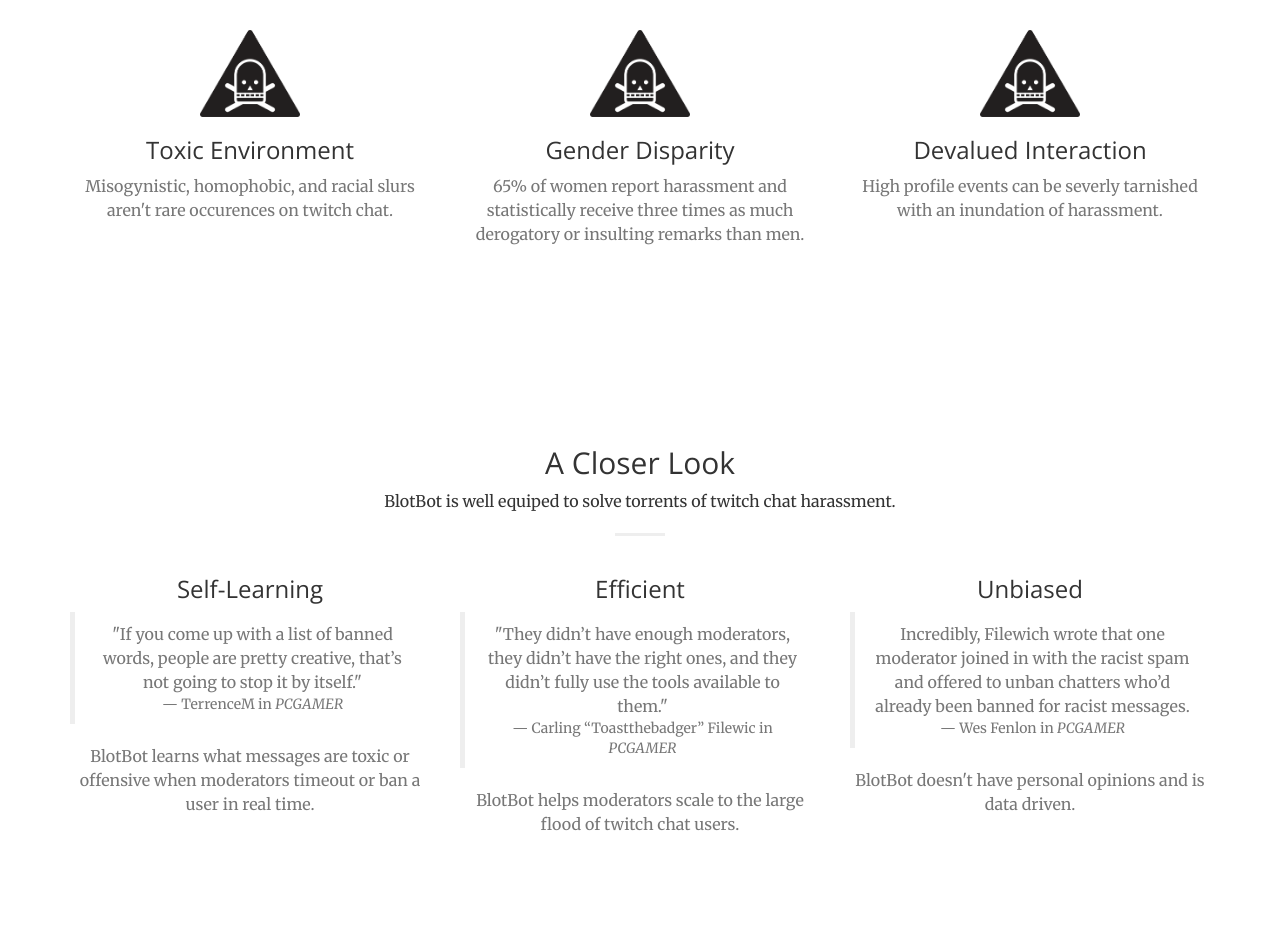
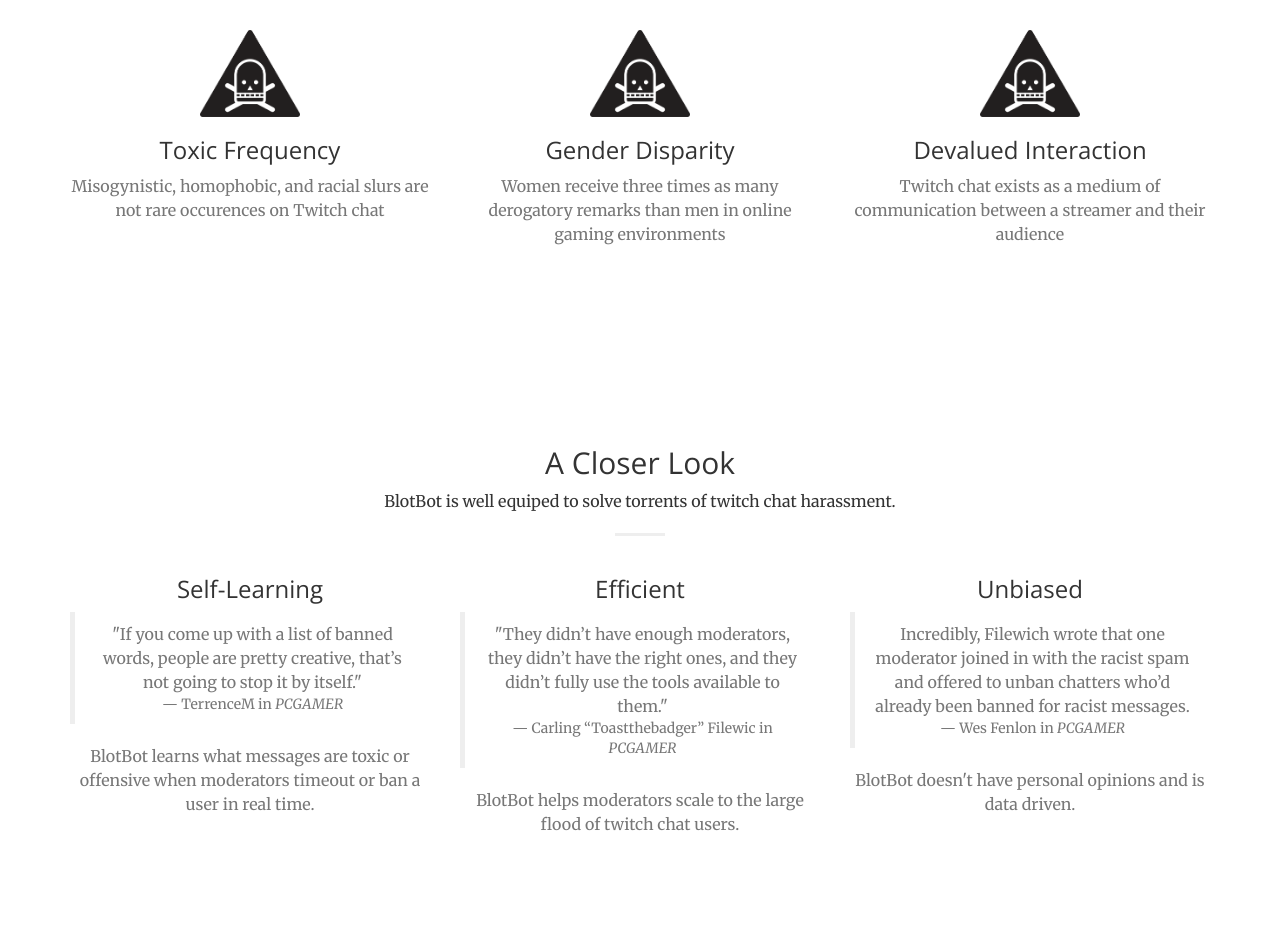
Before and after one commit to BIotBot/BlotBot, a website: page index.html in a window 1280 px wide. Shown: the part 1000-1934 px from the top of the page. Drawn offline with nearby package versions, Linux system fonts and the light colour scheme.

Commit message:
modified some texts

```diff
--- a/index.html
+++ b/index.html
@@ -67,22 +67,22 @@
                 <div class="col-lg-4 col-md-4 text-center">
                     <div class="service-box">
                         <img class="fa fa-4x text-primary sr-icons custom-icon" src="img/toxic.png"/>
-                        <h3>Toxic Environment</h3>
-                        <p class="text-muted">Misogynistic, homophobic, and racial slurs aren't rare occurences on twitch chat.</p>
+                        <h3>Toxic Frequency</h3>
+                        <p class="text-muted">Misogynistic, homophobic, and racial slurs are not rare occurences on Twitch chat</p>
                     </div>
                 </div>
                 <div class="col-lg-4 col-md-4 text-center">
                     <div class="service-box">
                         <img class="fa fa-4x text-primary sr-icons custom-icon" src="img/toxic.png"/>
                         <h3>Gender Disparity</h3>
-                        <p class="text-muted">65% of women report harassment and statistically receive three times as much derogatory or insulting remarks than men.</p>
+                        <p class="text-muted">Women receive three times as many derogatory remarks than men in online gaming environments</p>
                     </div>
                 </div>
                 <div class="col-lg-4 col-md-4 text-center">
                     <div class="service-box">
                         <img class="fa fa-4x text-primary sr-icons custom-icon" src="img/toxic.png"/>
                         <h3>Devalued Interaction</h3>
-                        <p class="text-muted">High profile events can be severly tarnished with an inundation of harassment.</p>
+                        <p class="text-muted">Twitch chat exists as a medium of communication between a streamer and their audience</p>
                     </div>
                 </div>
             </div>
```
